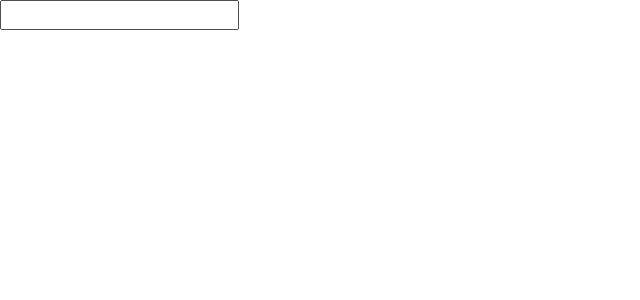
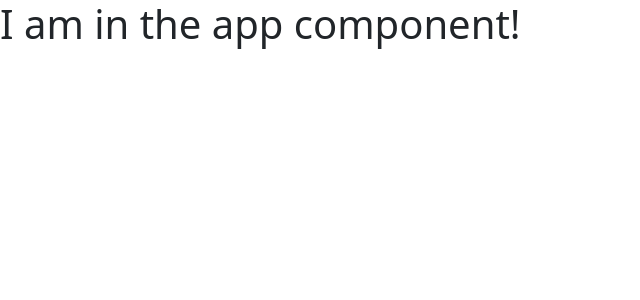
Before and after one commit to mmraihan/Angular, an Angular app in the folder Maximilian Schwarzmüller/my-first-app/: page / in a window 1280 px wide. Shown: the top 300 px of the page, without its empty margins (0-640 px from the left). Built offline with nearby package versions, Linux system fonts and the light colour scheme.

Commit message:
Basics(18): Create a new Component.

```diff
--- a/Maximilian Schwarzmüller/my-first-app/src/app/app.component.html
+++ b/Maximilian Schwarzmüller/my-first-app/src/app/app.component.html
@@ -1,3 +1 @@
-
-<input type="text" [(ngModel)]="name">
-<p>{{name}}</p>
+<h1>I am in the app component!</h1>
--- a/Maximilian Schwarzmüller/my-first-app/src/app/app.component.ts
+++ b/Maximilian Schwarzmüller/my-first-app/src/app/app.component.ts
@@ -6,6 +6,5 @@
   styleUrls: ['./app.component.css']
 })
 export class AppComponent {
-  title = 'My App!';
-  name=''
+
 }
--- /dev/null
+++ b/Maximilian Schwarzmüller/my-first-app/src/app/server/server.component.html
@@ -0,0 +1 @@
+<p>The server Component</p>
```
Also changed, not shown: Maximilian Schwarzmüller/my-first-app/src/app/server/server.component.ts (added, +9 -0 lines).
